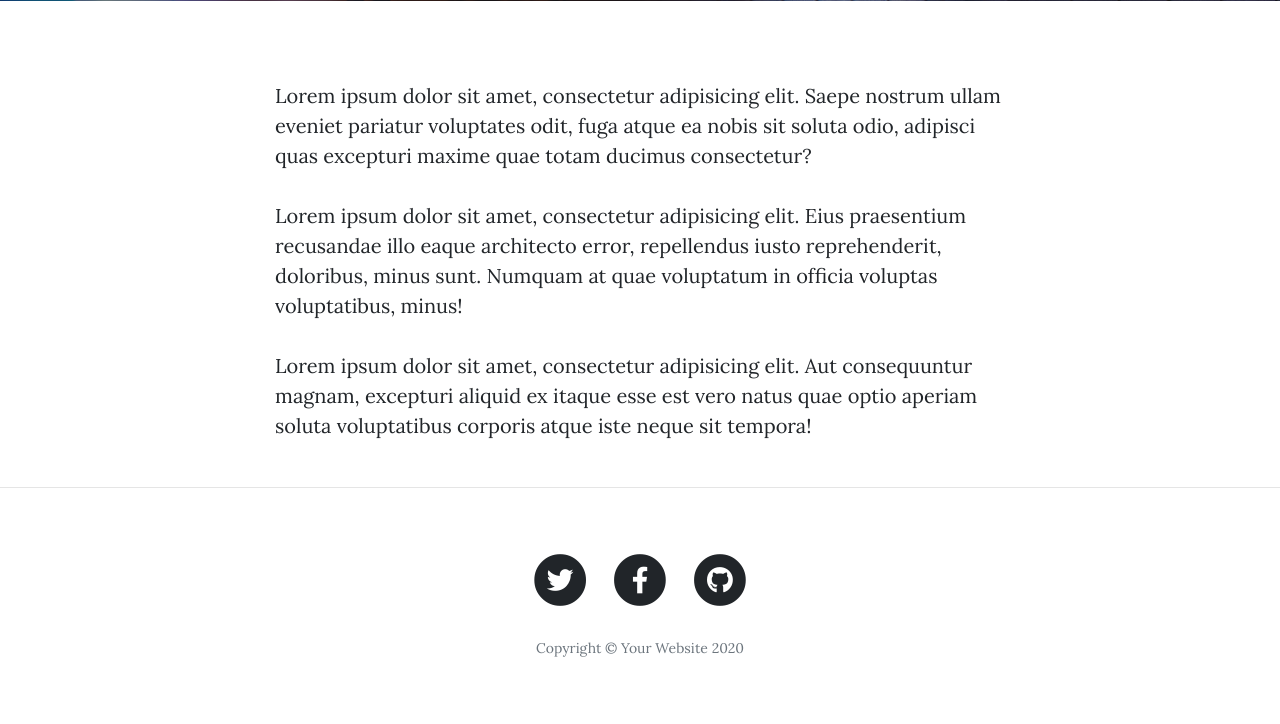
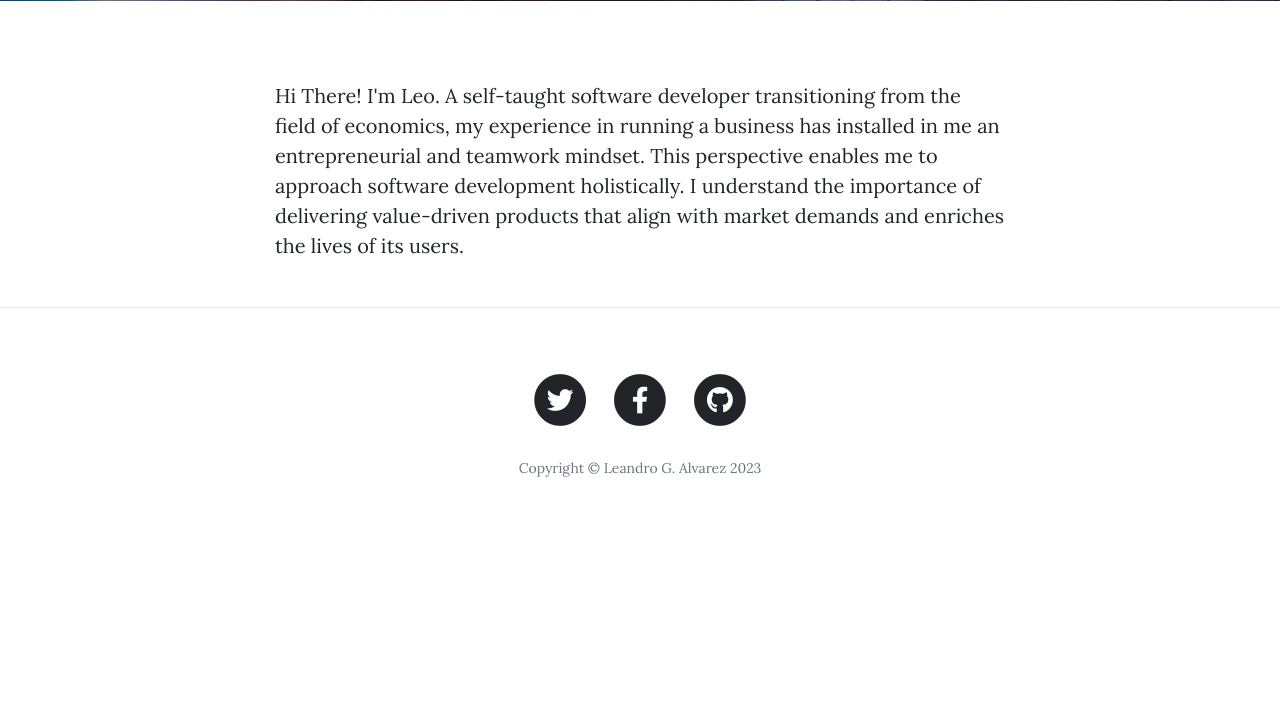
Before and after one commit to lele-alvarez/Personal-Blog, a Flask app: page /about in a window 1280 px wide. Shown: the part 531-1255 px from the top of the page. After the commit the page ends 1008 px from the top, so only its background shows below. Run offline with Flask 3, Linux system fonts and the light colour scheme; some libraries are stand-ins or nearby versions.

Commit message:
About and footer

```diff
--- a/templates/about.html
+++ b/templates/about.html
@@ -19,9 +19,11 @@
   <div class="container">
     <div class="row">
       <div class="col-lg-8 col-md-10 mx-auto">
-        <p>Lorem ipsum dolor sit amet, consectetur adipisicing elit. Saepe nostrum ullam eveniet pariatur voluptates odit, fuga atque ea nobis sit soluta odio, adipisci quas excepturi maxime quae totam ducimus consectetur?</p>
-        <p>Lorem ipsum dolor sit amet, consectetur adipisicing elit. Eius praesentium recusandae illo eaque architecto error, repellendus iusto reprehenderit, doloribus, minus sunt. Numquam at quae voluptatum in officia voluptas voluptatibus, minus!</p>
-        <p>Lorem ipsum dolor sit amet, consectetur adipisicing elit. Aut consequuntur magnam, excepturi aliquid ex itaque esse est vero natus quae optio aperiam soluta voluptatibus corporis atque iste neque sit tempora!</p>
+        <p>Hi There! I'm Leo. A self-taught software developer transitioning from the field of economics,
+          my experience in running a business has installed in me an entrepreneurial and teamwork mindset.
+          This perspective enables me to approach software development holistically.
+          I understand the importance of delivering value-driven products
+          that align with market demands and enriches the lives of its users.</p>
       </div>
     </div>
   </div>
--- a/templates/footer.html
+++ b/templates/footer.html
@@ -29,7 +29,7 @@
               </a>
             </li>
           </ul>
-          <p class="copyright text-muted">Copyright &copy; Your Website 2020</p>
+          <p class="copyright text-muted">Copyright &copy; Leandro G. Alvarez 2023</p>
         </div>
       </div>
     </div>
```
